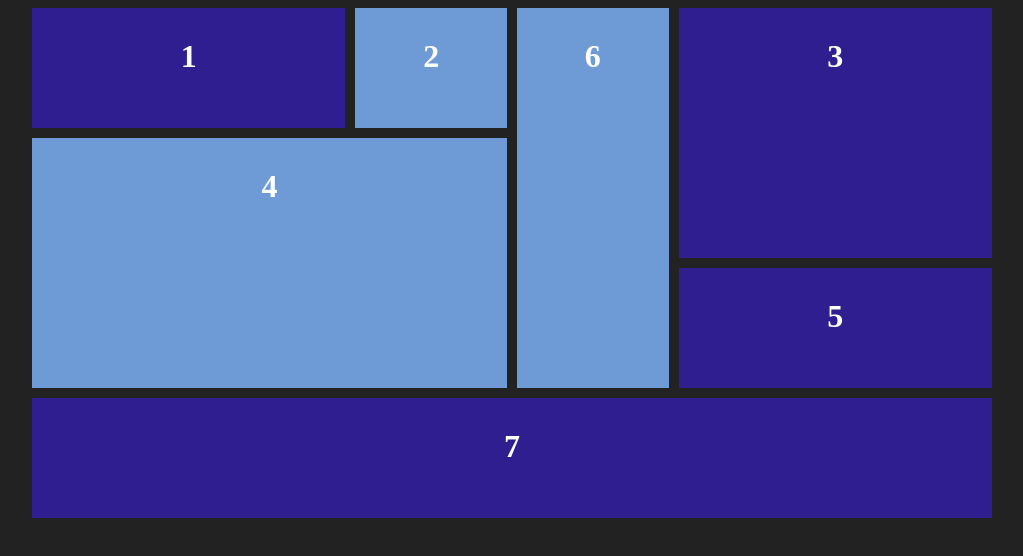
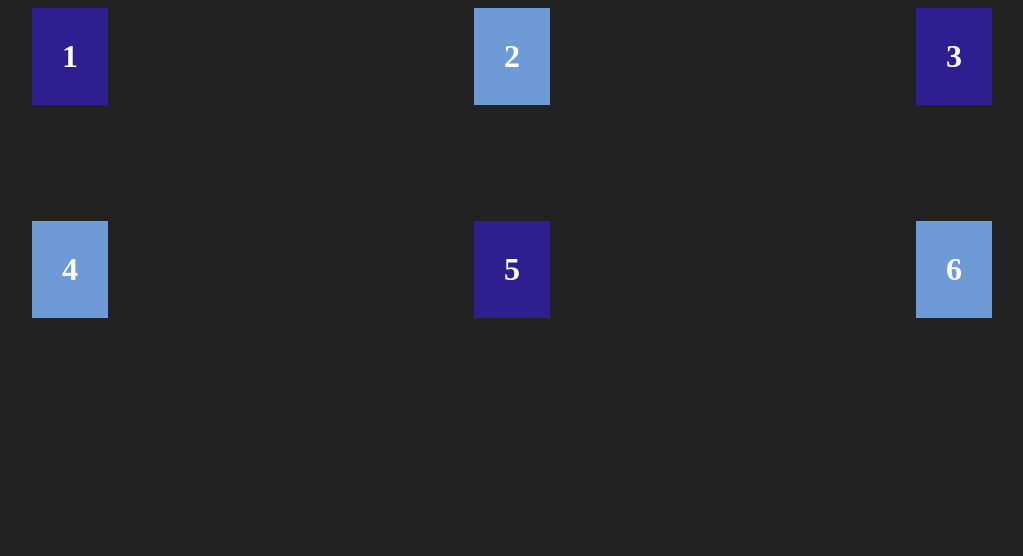
Before and after one commit to paulo-hst/grid, a plain HTML site: page index.html in a window 1280 px wide. Shown: the whole page, without its empty margins (128-1151 px from the left). Drawn offline with Linux system fonts and the light colour scheme.

Commit message:
align and justify

```diff
--- a/index.html
+++ b/index.html
@@ -13,12 +13,15 @@
 		}
 		#content{
 			display: grid;
-			grid-template-columns: repeat(6,1fr);
-			grid-template-rows: repeat(4,minmax(120px,auto));
+			grid-template-columns: repeat(3,1fr);
+			grid-auto-rows: minmax(150px,auto);
 			grid-gap: 10px;
 
 			max-width: 960px;
 			margin: 0 auto;
+
+			/* align-items: start;
+			justify-items: flex-start; */
 		}
 		#content div{
 			background: #2f1e8f;
@@ -26,36 +29,30 @@
 		}
 		#content div:nth-child(even){
 			background: rgb(110, 155, 214);
-			padding: 30px;
 		}
-
 		.one{
-			grid-column-start: 1;
-			grid-column-end: 3;
+			justify-self: start;
+			align-self: start;
 		}
 		.two{
-			grid-column: 3/4;
+			align-self: start;
+			justify-self: center;
 		}
 		.three{
-			grid-column: 5/7;
-			grid-row: 1/3;
+			justify-self: end;
+			align-self: start;
 		}
 		.four{
-			grid-column-start: 1;
-			grid-column-end: 4;
-
-			grid-row-start: 2;
-			grid-row-end: 4;
+			align-self: end;
+			justify-self: start;
 		}
 		.five{
-			grid-column: 5/7;
+			align-self: end;
+			justify-self: center;
 		}
 		.six{
-			grid-column: 4/5;
-			grid-row: 1/4;
-		}
-		.seven{
-			grid-column: 1 / 7;
+			align-self: end;
+			justify-self: end;
 		}
 
 	</style>
@@ -70,7 +67,6 @@
 		<div class="four">4</div>
 		<div class="five">5</div>
 		<div class="six">6</div>
-		<div class="seven">7</div>
 	</div>
 
 </body>
```
